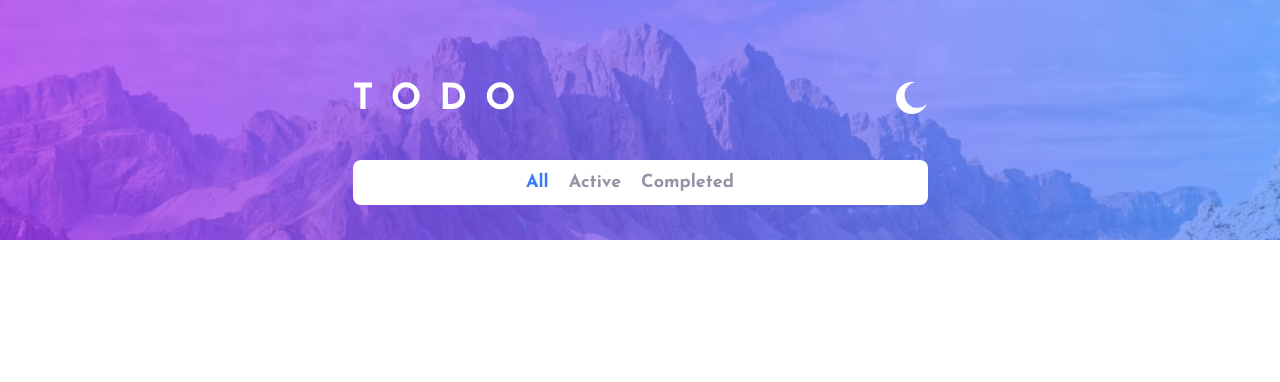
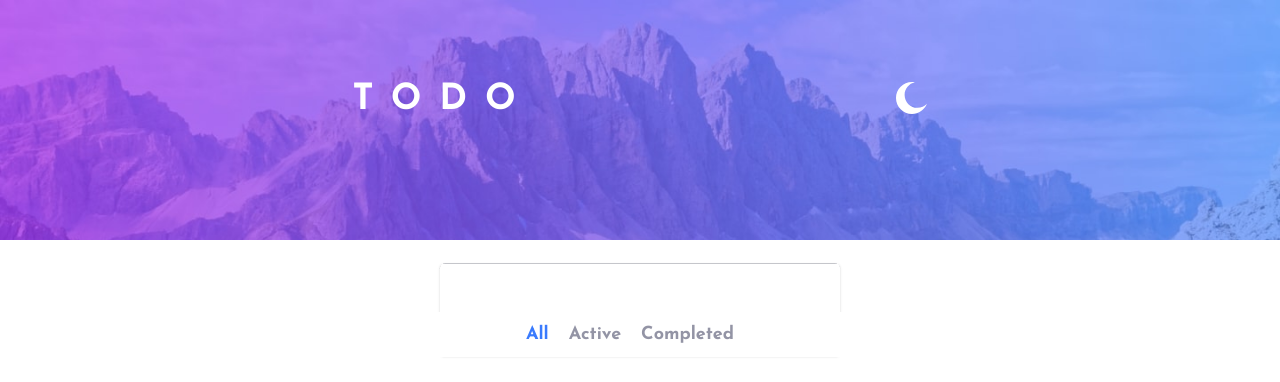
Before and after one commit to jorge933/todo-app-angular, an Angular app: page / in a window 1280 px wide. Shown: the top 382 px of the page. Built offline with nearby package versions, Linux system fonts and the light colour scheme.

Commit message:
✨ feat: tasks component

```diff
--- a/src/app/app.component.scss
+++ b/src/app/app.component.scss
@@ -22,7 +22,7 @@ body.dark {
   background-image: url("./../assets/images/bg-mobile-light.jpg");
   background-size: cover;
   background-repeat: no-repeat;
-  height: 35%;
+  height: 50%;
   width: 100vw;
 }
 
--- a/src/app/components/tasks/tasks.component.html
+++ b/src/app/components/tasks/tasks.component.html
@@ -0,0 +1,6 @@
+<mat-card>
+    <mat-card-footer>
+        <span>5 items left</span>
+        <button mat-button>Clear Completed</button>
+    </mat-card-footer>
+</mat-card>
--- a/src/app/components/tasks/tasks.component.scss
+++ b/src/app/components/tasks/tasks.component.scss
@@ -0,0 +1,44 @@
+$bg: #25273c;
+
+:host {
+  background-color: $bg;
+  transform: translate(0, -30%);
+  border-radius: 5px;
+  width: min(70vh, 400px);
+  margin: 30px auto;
+  position: relative;
+  top: 45%;
+  transform: translateY(-95%);
+
+  mat-card-content {
+    display: flex;
+    position: relative;
+
+    div {
+        display: flex;
+
+        mat-checkbox {
+          margin-right: 5px;
+        }
+
+        mat-card-title {
+          margin: 0 !important;
+          font-size: 17px;
+        }
+    }
+
+    mat-icon {
+      cursor: pointer;
+      position: absolute;
+      right: 0;
+      top: -2px;
+    }
+  }
+
+  mat-card-footer {
+    display: flex;
+    justify-content: space-between;
+    padding: 20px;
+    align-items: center;
+  }
+}
--- a/src/app/components/tasks/tasks.component.ts
+++ b/src/app/components/tasks/tasks.component.ts
@@ -6,6 +6,7 @@ import { Component, OnInit } from '@angular/core';
   styleUrls: ['./tasks.component.scss']
 })
 export class TasksComponent implements OnInit {
+  checked: boolean = false;
 
   constructor() { }
 
```
Also changed, not shown: 1 other file (tests, documents, lock files or other folders).
